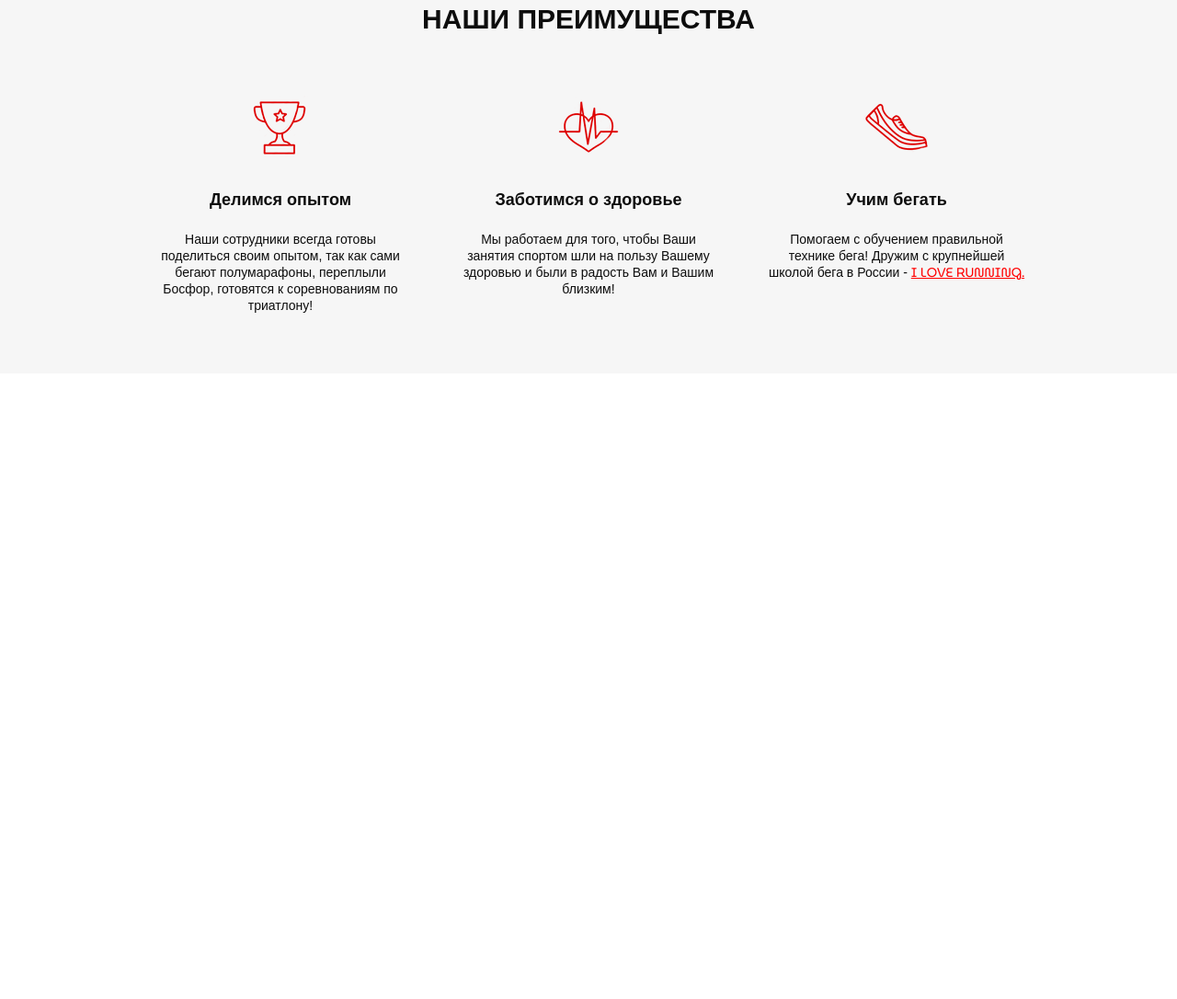
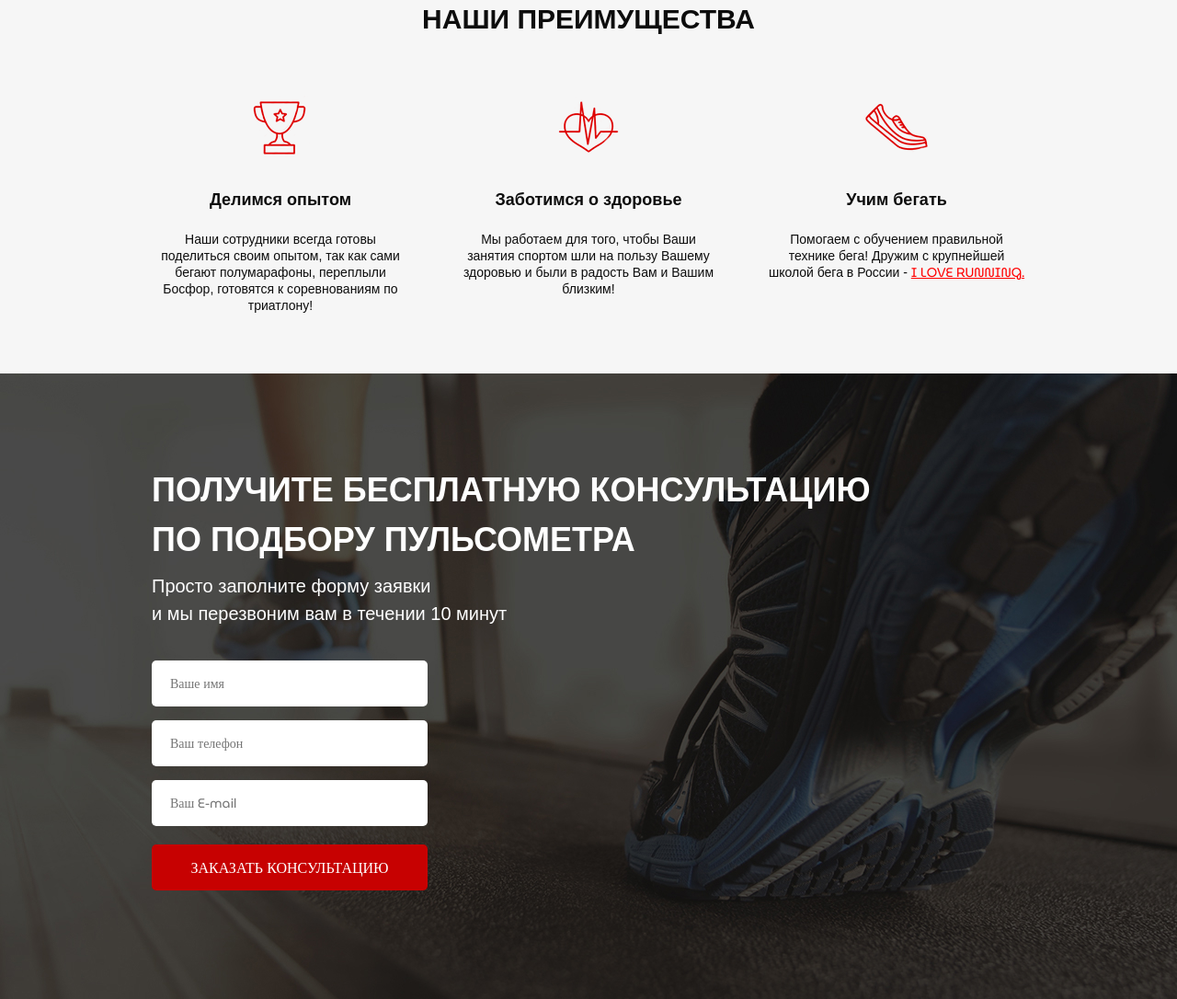
Before and after one commit to SukhikhKirill/pulse, a website: page src/index.html in a window 1280 px wide. Shown: the part 736-1822 px from the top of the page at 92% size. Before the commit the page ends 1142 px from the top, so only its background shows below. Drawn offline with Linux system fonts and the light colour scheme.

Commit message:
Добавлена третья секция

```diff
--- a/src/index.html
+++ b/src/index.html
@@ -55,7 +55,7 @@
 
     <section class="advantages">
         <div class="container">
-            <h1 class="advantages__title">НАШИ ПРЕИМУЩЕСТВА</h1>
+            <h2 class="title">НАШИ ПРЕИМУЩЕСТВА</h2>
             <div class="advantages__wrapper">
                 <div class="advantages__item">
                     <img src="icons/advantages/cup.png" alt="cup" class="advantages__item_img">
@@ -76,6 +76,18 @@
         </div>
     </section>
 
+    <section class="consultation">
+        <div class="container">
+            <h2 class="title title_left">Получите бесплатную консультацию<br>по подбору пульсометра </h2>
+            <div class="consultation__descr">Просто заполните форму заявки<br> и мы перезвоним вам в течении 10 минут</div>
+            <form class="feed-form" action="#">
+                <input name="name" required placeholder="Ваше имя" type="text">
+                <input name="phone" required placeholder="Ваш телефон" type="tel">
+                <input name="email" required placeholder="Ваш E-mail" type="email">
 
+                <button class="button button_submit">заказать кОНСУЛЬТАЦИЮ</button>
+            </form>
+        </div>
+    </section>
 </body>
 </html>
--- a/src/sass/blocks/_advantages.scss
+++ b/src/sass/blocks/_advantages.scss
@@ -1,12 +1,6 @@
 .advantages {
     padding: 70px 0 65px 0;
     background-color: #F6F6F6;
-    &__title {
-        font-weight: 700;
-        font-size: 30px;
-        text-align: center;
-        color: #0D0D0D;
-    }
     &__wrapper {
         margin-top: 65px;
         display: flex;
--- a/src/sass/blocks/_buttons.scss
+++ b/src/sass/blocks/_buttons.scss
@@ -16,4 +16,11 @@
         height: 50px;
         font-size: 16px;
     }
+    &_submit {
+        font-family: 'MuseoModerno';
+        font-weight: 300;
+        width: 100%;
+        height: 50px;
+        font-size: 16px;
+    }
 }
--- /dev/null
+++ b/src/sass/blocks/_consultation.scss
@@ -0,0 +1,11 @@
+.consultation {
+    min-height: 680px;
+    padding: 100px 0 92px 0;
+    background: url('../img/consultation-bg.jpg') center (center/cover) no-repeat;
+    &__descr {
+        font-weight: 500;
+        font-size: 20px;
+        line-height: 30px;
+        color: #FFFFFF;
+    }
+}
--- /dev/null
+++ b/src/sass/blocks/_forms.scss
@@ -0,0 +1,21 @@
+.feed-form {
+    margin-top: 36px;
+    display: flex;
+    flex-direction: column;
+    width: 300px;
+    input {
+        font-family: 'MuseoModerno';
+        height: 50px;
+        border-radius: 5px;
+        background: #FFFFFF;
+        margin-bottom: 15px;
+        border: none;
+        padding: 0 20px;
+        font-weight: 300;
+        font-size: 14px;
+        color: #4B4B4B;
+        &:nth-child(3) {
+            margin-bottom: 20px;
+        }
+    }
+}
--- a/src/sass/blocks/_promo.scss
+++ b/src/sass/blocks/_promo.scss
@@ -1,7 +1,7 @@
 .promo {
     min-height: 650px;
     padding: 21px 0 93px 0;
-    background: url(../../img/main-bg.jpg) center (center/cover) no-repeat;
+    background: url('../img/main-bg.jpg') center (center/cover) no-repeat;
     &__wrapper {
         margin-top: 90px;
         display: flex;
--- /dev/null
+++ b/src/sass/blocks/_title.scss
@@ -0,0 +1,14 @@
+.title {
+    font-weight: 700;
+    font-size: 30px;
+    text-align: center;
+    color: #0D0D0D;
+    text-transform: uppercase;
+    &_left {
+        text-align-last: left;
+        font-weight: 700;
+        font-size: 36px;
+        color: #FFFFFF;
+        line-height: 54px;
+    }
+}
--- a/src/sass/style.scss
+++ b/src/sass/style.scss
@@ -2,7 +2,10 @@
 @import 'blocks/promo';
 @import 'blocks/header';
 @import 'blocks/buttons';
-@import 'blocks/_advantages';
+@import 'blocks/advantages';
+@import 'blocks/title';
+@import 'blocks/consultation';
+@import 'blocks/forms';
 
 * {
     font-family: 'Museo Sans Cyrl', sans-serif;
```
Also changed, not shown: src/css/style.min.css.
